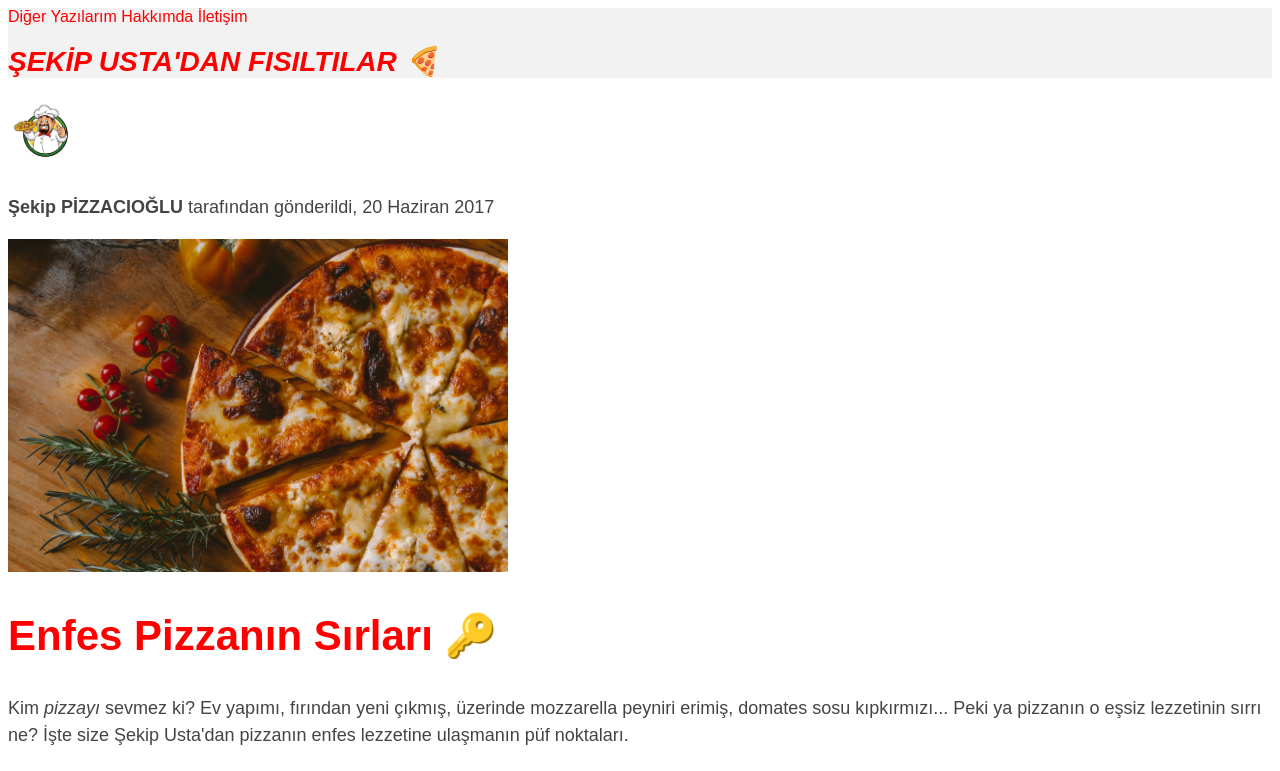
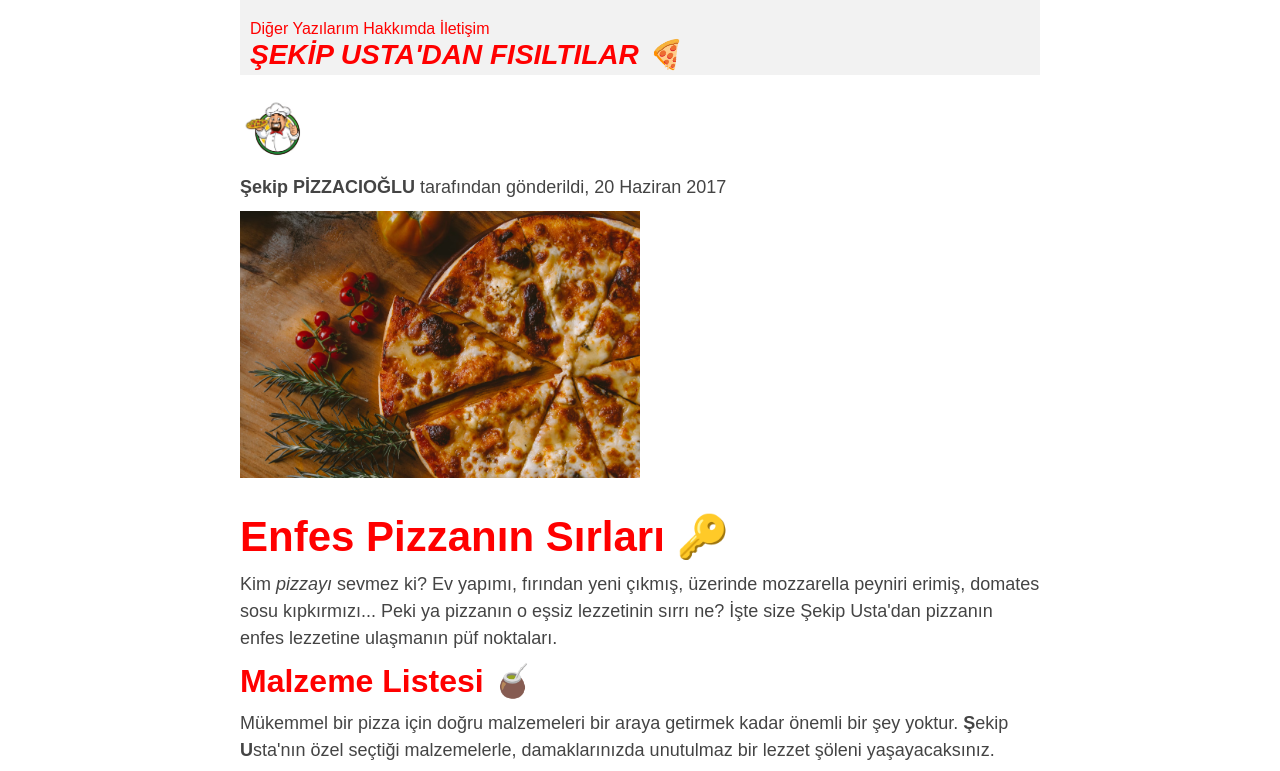
Before and after one commit to msenginoglu/uby-html-css-project, a plain HTML site: page index.html in a window 1280 px wide. Shown: the top 771 px of the page. Drawn offline with Linux system fonts and the light colour scheme.

Commit message:
01.10.2024

```diff
--- a/index.html
+++ b/index.html
@@ -11,6 +11,7 @@
     <title>Enfes Pizzanın Sırları</title>
   </head>
   <body>
+    <div class="mainContainer">
       <header>
         <nav>
           <a href="otherPosts.html">Diğer Yazılarım</a>
@@ -34,14 +35,19 @@
             2017
           </p>
 
-        <img src="img/pizzaImg.avif" alt="Pizza görseli" width="500" />
+          <img
+            src="img/pizzaImg.avif"
+            alt="Pizza görseli"
+            width="500"
+            class="pizzaImg"
+          />
 
           <h2>Enfes Pizzanın Sırları 🔑</h2>
 
           <p>
             Kim <em>pizzayı</em> sevmez ki? Ev yapımı, fırından yeni çıkmış,
-          üzerinde mozzarella peyniri erimiş, domates sosu kıpkırmızı... Peki ya
-          pizzanın o eşsiz lezzetinin sırrı ne? İşte size Şekip Usta'dan
+            üzerinde mozzarella peyniri erimiş, domates sosu kıpkırmızı... Peki
+            ya pizzanın o eşsiz lezzetinin sırrı ne? İşte size Şekip Usta'dan
             pizzanın enfes lezzetine ulaşmanın püf noktaları.
           </p>
 
@@ -133,5 +139,6 @@
           saklıdır.
         </p>
       </footer>
+    </div>
   </body>
 </html>
--- a/style.css
+++ b/style.css
@@ -1,3 +1,10 @@
+/* Global reset */
+* {
+  margin: 0;
+  padding: 0;
+  box-sizing: border-box;
+}
+
 body {
   font-family: sans-serif;
   color: #444;
@@ -10,10 +17,34 @@ h4 {
   color: red;
 }
 
+header {
+  background: #f2f2f2;
+  /* padding: 10px; */
+  /* padding-top: 20px; */
+  /* padding-bottom: 20px; */
+  padding: 20px 10px;
+  margin-bottom: 20px;
+  height: 75px;
+}
+
+.pizzaImg {
+  margin-bottom: 30px;
+  width: 50%;
+}
+
+h1,
+h4 {
+  text-transform: uppercase;
+}
+
+h2,
+h3 {
+  margin-bottom: 10px;
+}
+
 h1 {
   font-size: 28px;
   font-style: italic;
-  text-transform: uppercase;
 }
 
 h2 {
@@ -32,10 +63,12 @@ h4 {
 p {
   font-size: 18px;
   line-height: 1.5;
+  margin-bottom: 10px;
 }
 
 li {
   font-size: 20px;
+  margin-bottom: 10px;
 }
 
 /* li:first-child {
@@ -95,16 +128,29 @@ a:active {
   list-style: none;
 }
 
-header {
-  background: #f2f2f2;
-}
-
 .relatedPostsContainer {
   border-top: 5px double #ffb84d;
   border-bottom: 5px double #ffb84d;
   background: #f2f2f2;
+  padding: 50px 0;
+  margin-top: 50px;
+  width: 500px;
+}
+
+.relatedPostsContainer ul {
+  margin-left: 25px;
 }
 
 /* article p:nth-child(2) {
   font-weight: bold;
 } */
+
+article ul,
+ol {
+  margin-left: 50px;
+}
+
+.mainContainer {
+  width: 800px;
+  margin: 0 auto;
+}
```
Lines whose indentation alone changed are shown as unchanged.
